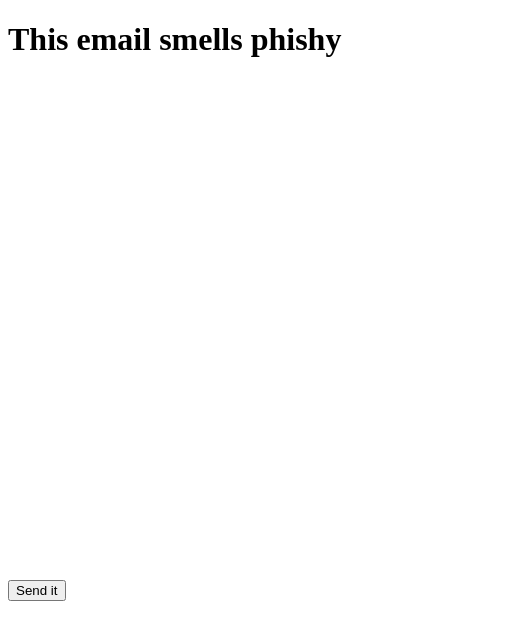
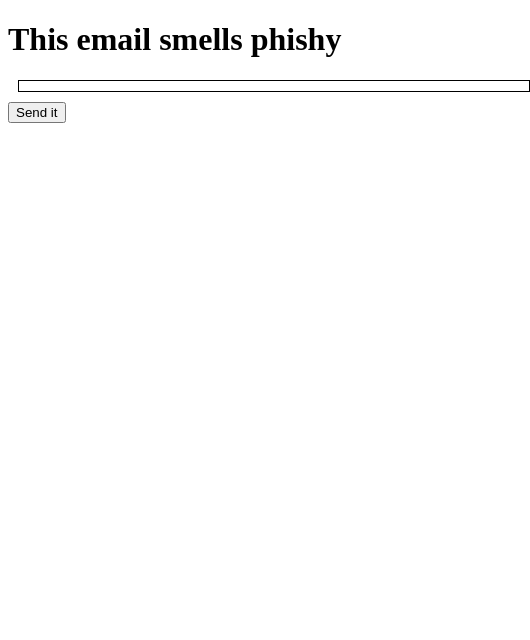
Before and after one commit to CiviCERT/suspicious-email-submitter, a browser extension: page popup.html in a window 400 px wide. Shown: the whole page, 530 px wide, since content can reach past the window. Drawn offline with Linux system fonts and the light colour scheme.

Commit message:
Make displayed email text look nicer

```diff
--- a/popup.css
+++ b/popup.css
@@ -1,5 +1,8 @@
 .data {
   width: 500px;
-  height: 500px;
+  max-height: 300px;
   overflow: auto;
+  border: solid 1px;
+  margin: 10px;
+  padding: 5px;
 }
--- a/popup.html
+++ b/popup.html
@@ -13,7 +13,7 @@
   <body>
     <h1>This email smells phishy</h1>
     <form id="form">
-      <div class='data'></div>
+      <pre class='data'></pre>
       <input type='submit' value='Send it'>
     </form>
     <script type="text/javascript" src="jquery-3.3.1.min.js"></script>
```
